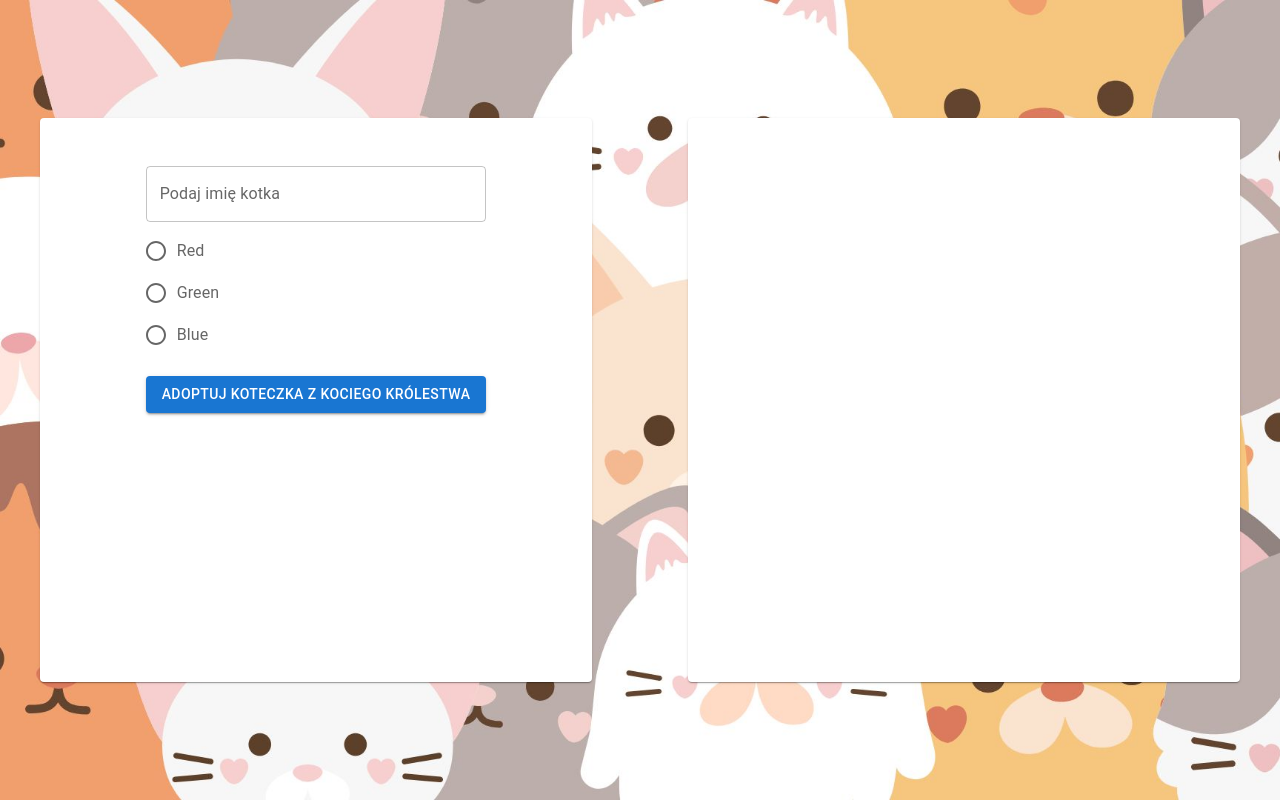
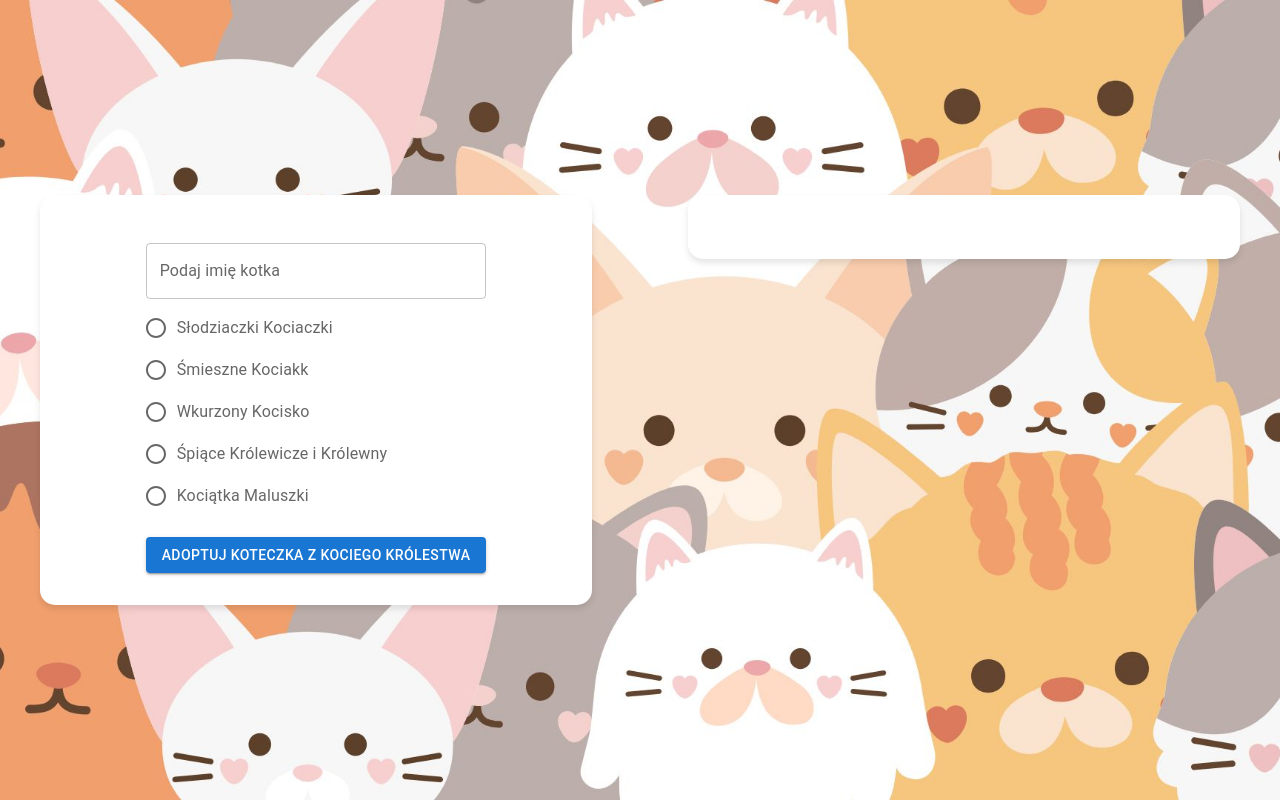
Before and after one commit to przemyslawwlodarczyk90/cats-kingdom, a React (Create React App) app: page / in a window 1280 px wide. Built offline with nearby package versions, Linux system fonts and the light colour scheme.

Commit message:
addes some styling

```diff
--- a/src/App.js
+++ b/src/App.js
@@ -13,18 +13,21 @@ const Item = styled(Paper)(({ theme }) => ({
   margin: '0 40px',
   textAlign: 'center',
   color: theme.palette.text.secondary,
-  height: '500px',
+  height: 'auto',
+  borderRadius: '15px', // Zakrąglenie kontenera
+  boxShadow: '0px 4px 6px rgba(0, 0, 0, 0.1)', // Subtelny cień
 }));
 
 function App() {
   const [cat, setCat] = useState('');
   const [image, setImage] = useState('');
-  const [radio, setRadio] = useState('');
+  const [radio, setRadio] = useState(''); // Wybrany tag dla API
   const [loading, setLoading] = useState(false);
   const [errorStatus, setErrorStatus] = useState(null);
 
   const fetchImage = async () => {
-    const imageUrl = 'https://cataas.com/cat';
+    const baseUrl = process.env.REACT_APP_CAT_KEY || 'https://cataas.com/cat';
+    const imageUrl = radio ? `${baseUrl}/${radio}` : baseUrl; // Dodanie tagu, jeśli jest wybrany
     setLoading(true);
     setImage(null);
     setErrorStatus(null);
@@ -70,10 +73,13 @@ function App() {
                 name="radio-buttons-group"
                 value={radio}
                 onChange={(e) => setRadio(e.target.value)}
-              >
-                <FormControlLabel value="red" control={<Radio />} label="Red" />
-                <FormControlLabel value="green" control={<Radio />} label="Green" />
-                <FormControlLabel value="blue" control={<Radio />} label="Blue" />
+                >
+                <FormControlLabel value="cute" control={<Radio />} label="Słodziaczki Kociaczki" />
+                <FormControlLabel value="funny" control={<Radio />} label="Śmieszne Kociakk" />
+                <FormControlLabel value="angry" control={<Radio />} label="Wkurzony Kocisko" />
+                <FormControlLabel value="sleeping" control={<Radio />} label="Śpiące Królewicze i Królewny" />
+                <FormControlLabel value="kitten" control={<Radio />} label="Kociątka Maluszki" />
+
               </RadioGroup>
               <Button
                 variant="contained"
```
Also changed, not shown: 1 other file (tests, documents, lock files or other folders).
